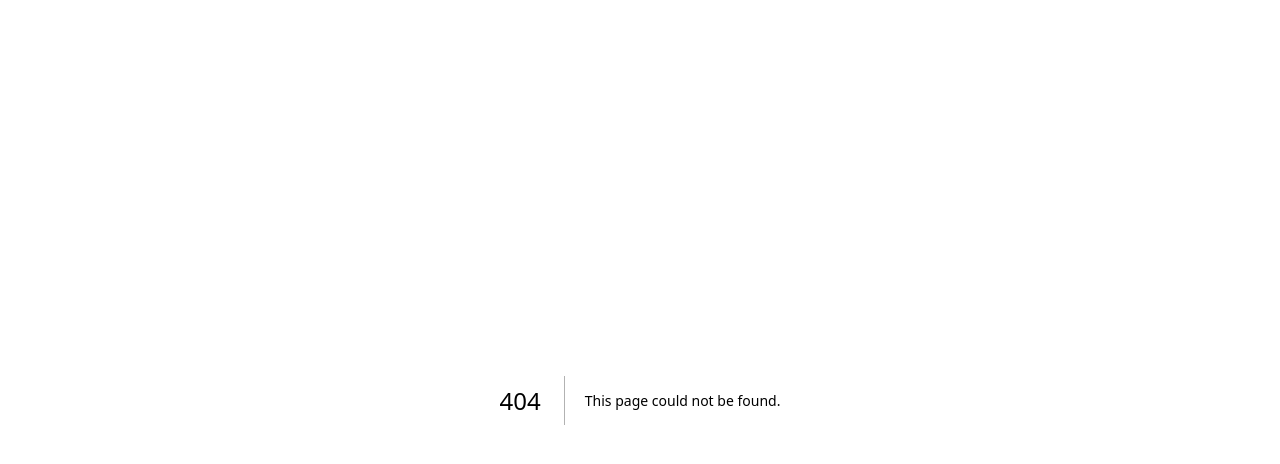
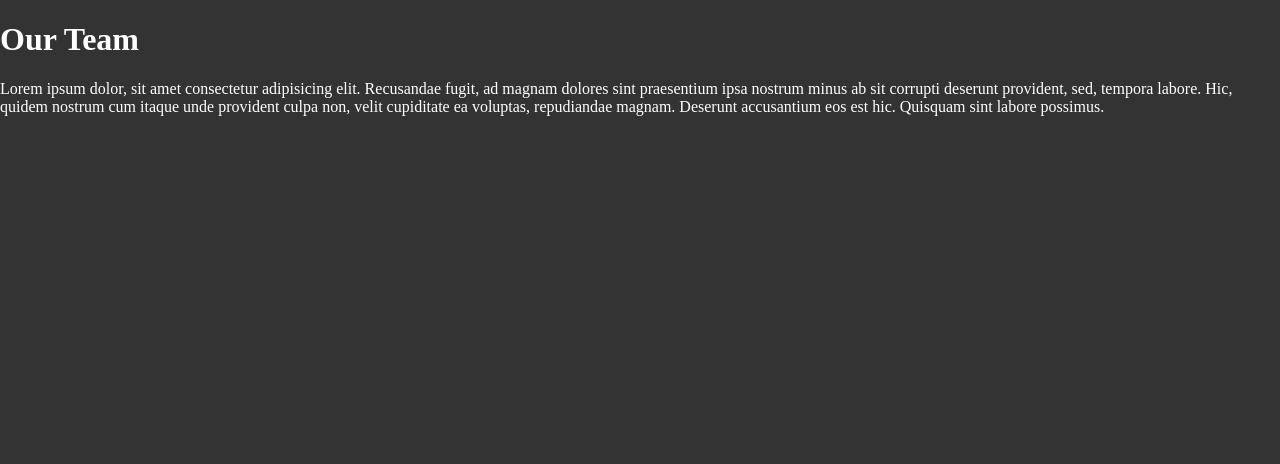
Before and after one commit to Ali-Faal9573/next-13-course, a Next.js app: page /about/team in a window 1280 px wide. Before the commit this address had no page. Shown: the top 464 px of the page. Built offline with nearby package versions, Linux system fonts and the light colour scheme.

Commit message:
adding /about/team route and page for project

```diff
--- /dev/null
+++ b/app/about/team/page.jsx
@@ -0,0 +1,12 @@
+import React from 'react'
+
+const TeamPage = () => {
+    return (
+        <div>
+            <h1>Our Team</h1>
+            <p>Lorem ipsum dolor, sit amet consectetur adipisicing elit. Recusandae fugit, ad magnam dolores sint praesentium ipsa nostrum minus ab sit corrupti deserunt provident, sed, tempora labore. Hic, quidem nostrum cum itaque unde provident culpa non, velit cupiditate ea voluptas, repudiandae magnam. Deserunt accusantium eos est hic. Quisquam sint labore possimus.</p>
+        </div>
+    )
+}
+
+export default TeamPage
```
